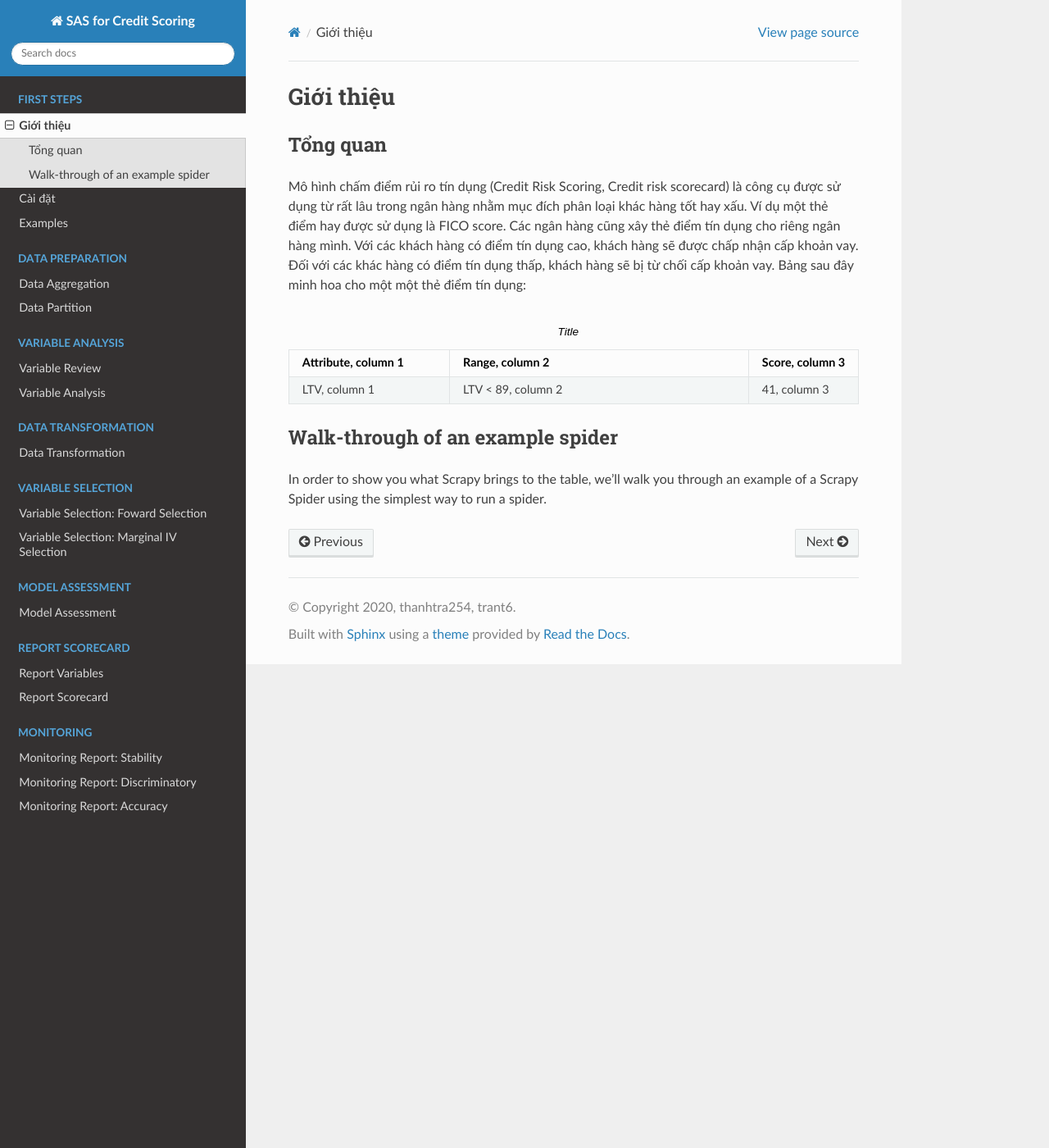
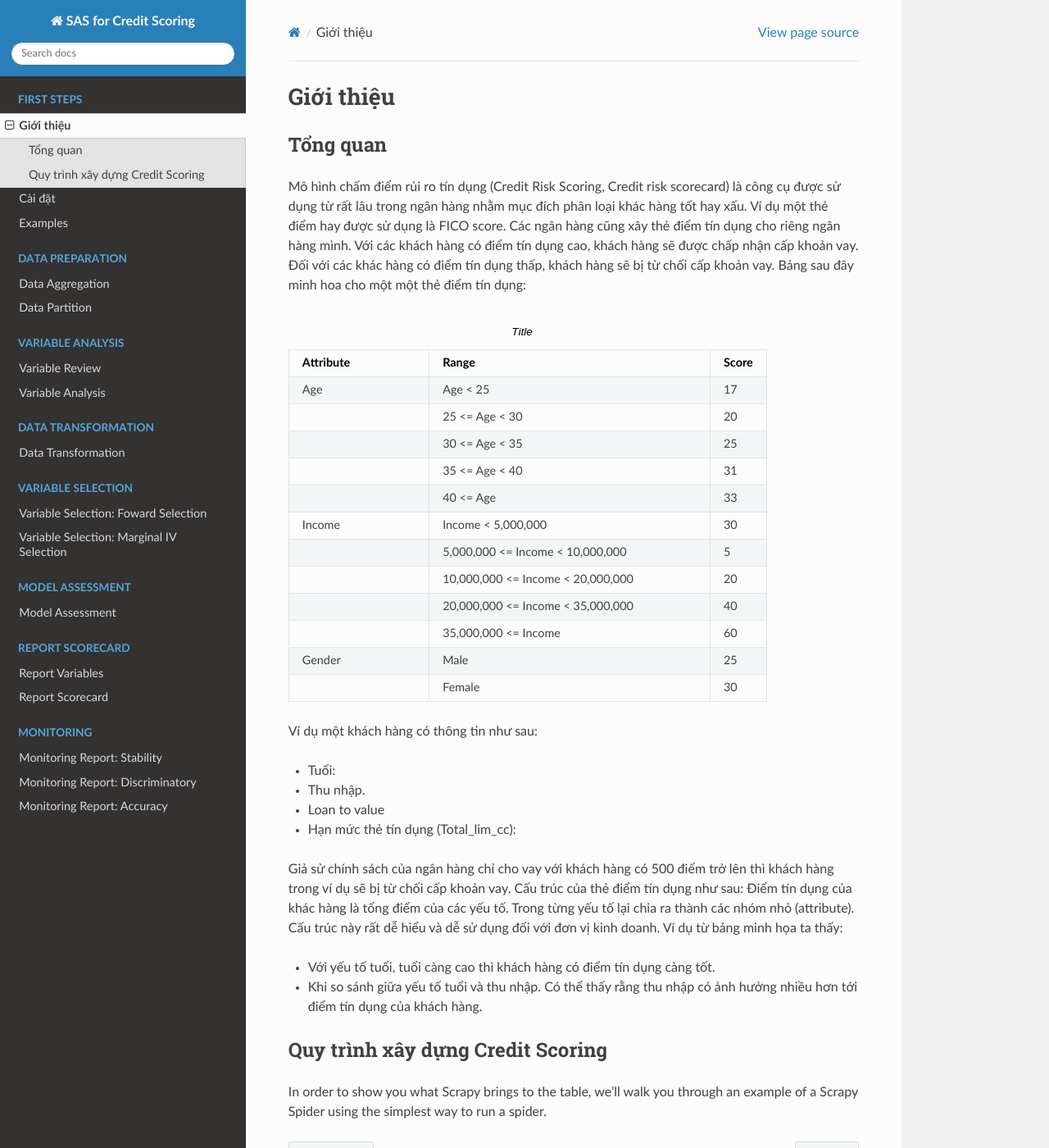
Before and after one commit to thanhtra254/SMCS, a Sphinx documentation site: the page built from docs/intro/overview.rst, in a window 1280 px wide and 1400 px high. Shown: the whole window at 82% size. Built offline with Sphinx 7.4.7 and the Read the Docs theme 2.0.0, drawn with Linux system fonts in a browser that asks for light colours; comment, search, counter and statistics services are not loaded.

Commit message:
Update overview.rst

```diff
--- a/docs/intro/overview.rst
+++ b/docs/intro/overview.rst
@@ -13,16 +13,61 @@ Bảng sau đây minh hoa cho một một thẻ điểm tín dụng:
    :widths: 25 50 10
    :header-rows: 1
 
-   * - Attribute, column 1
-     - Range, column 2
-     - Score, column 3
+   * - Attribute
+     - Range
+     - Score
+   * - Age
+     - Age < 25
+     - 17
+   * -
+     - 25 <= Age < 30
+     - 20
+   * -
+     - 30 <= Age < 35
+     - 25
+   * -
+     - 35 <= Age < 40
+     - 31
+   * -
+     - 40 <= Age
+     - 33
+   * - Income
+     - Income < 5,000,000
+     - 30
+   * -
+     - 5,000,000 <= Income < 10,000,000
+     - 5
+   * -
+     - 10,000,000 <= Income < 20,000,000
+     - 20
+   * -
+     - 20,000,000 <= Income < 35,000,000
+     - 40
+   * -
+     - 35,000,000 <= Income
+     - 60
+   * - Gender
+     - Male
+     - 25
+   * -
+     - Female
+     - 30
 
-   * - LTV, column 1
-     - LTV < 89, column 2
-     - 41, column 3
+Ví dụ một khách hàng có thông tin như sau:
+
+- Tuổi:
+- Thu nhập.
+- Loan to value
+- Hạn mức thẻ tín dụng (Total_lim_cc):
+
+Giả sử chính sách của ngân hàng chỉ cho vay với khách hàng có 500 điểm trở lên thì khách hàng trong ví dụ sẽ bị từ chối cấp khoản vay.
+Cấu trúc của thẻ điểm tín dụng như sau:  Điểm tín dụng của khác hàng là tổng điểm của các yếu tố. Trong từng yếu tố lại chia ra thành các nhóm nhỏ (attribute). Cấu trúc này rất dễ hiểu và dễ sử dụng đối với đơn vị kinh doanh. Ví dụ từ bảng minh họa ta thấy:
+
+- Với yếu tố tuổi, tuổi càng cao thì khách hàng có điểm tín dụng càng tốt.
+- Khi so sánh giữa yếu tố tuổi và thu nhập. Có thể thấy rằng thu nhập có ảnh hưởng nhiều hơn tới điểm tín dụng của khách hàng.
 
 
-Walk-through of an example spider
+Quy trình xây dựng Credit Scoring
 =================================
 
 In order to show you what Scrapy brings to the table, we'll walk you through an
```
